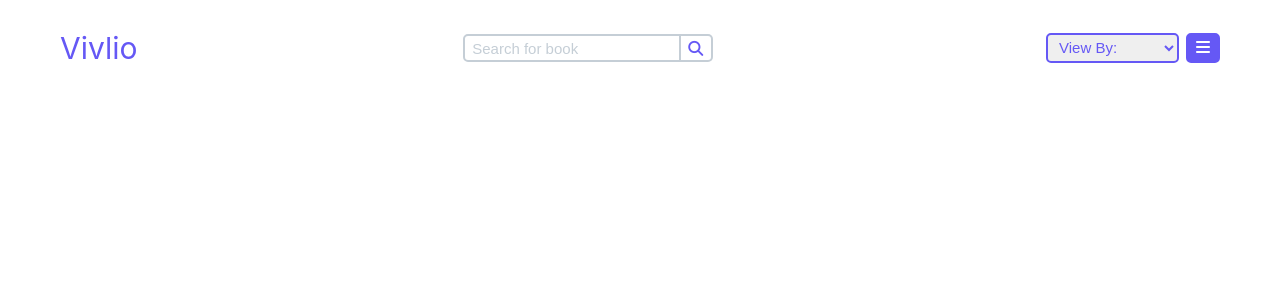
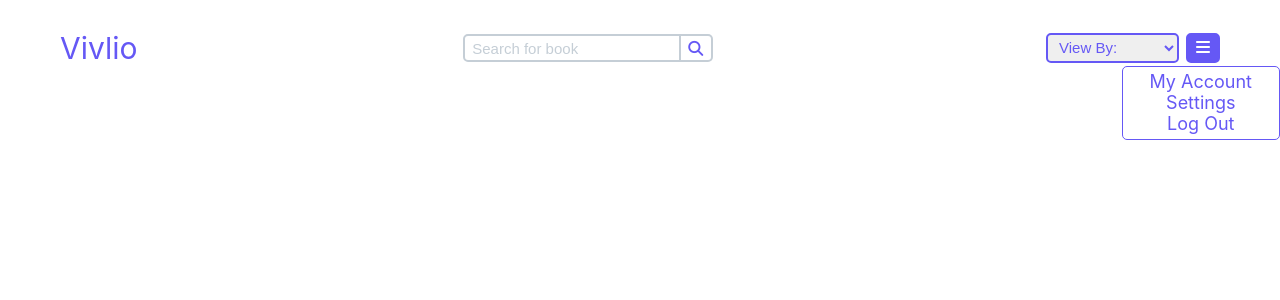
Before and after one commit to Neighborhood-Library/FrontEnd, a React (Create React App) app: page / in a window 1280 px wide. Both pictures are taken after a click on the button 1203 px from the left and 48 px from the top of the page. Shown: the top 300 px of the page. Built offline with nearby package versions, Linux system fonts and the light colour scheme.

Commit message:
made drop down menu to react with the state

```diff
--- a/src/App.css
+++ b/src/App.css
@@ -97,6 +97,30 @@
   border: 2px #6558F5 solid;
   border-radius: 5px;
 }
+.menuClosed {
+  display: none;
+}
+.menuOpen {
+  display: block;
+  z-index: 5;
+  position: absolute;
+  font-size: 1.8em;
+  list-style-type: none;
+  background: #FFF;
+  padding: 0.25em 1.5em;
+  border-radius: 5px;
+  border: 1px solid #6558F5;
+  right: 0;
+  margin-top: 0.125em;
+}
+.menuOpen li {
+  color: #6558F5;
+  text-align: center;
+  width: inherit;
+}
+.menuOpen li:hover {
+  background: #C5CED6
+}
 
 @media (max-width: 730px) {
   .title {
@@ -111,6 +135,9 @@
   .bookSearch {
     margin: 1em 0;
   }
+  .menuOpen {
+    position: relative;
+  }
 }
 
 /*
--- a/src/App.js
+++ b/src/App.js
@@ -12,6 +12,7 @@ class App extends Component {
     return (
         <div className="App">
           <Header />
+          {/* <OwnedBooks /> */}
           {/* <Route path="/"></Route>
           <Route path="/OwnedBooks" Component={OwnedBooks}></Route>
           <Route path="/Wishlist" Component={Wishlist}></Route> */}
--- a/src/Header.js
+++ b/src/Header.js
@@ -44,6 +44,12 @@ class Header extends React.Component {
           <button className="menu" onClick={this.handleMenu}>
             <i className="fas fa-bars"></i>
           </button>
+          <ul className={!this.state.menuIsOpen ? "menuClosed": "menuOpen"}>
+          {/** these links will be NavLinks once I figure out how to use it **/}
+            <li>My Account</li>
+            <li>Settings</li>
+            <li>Log Out</li>
+          </ul>
         </div>
 
       </header>
```
